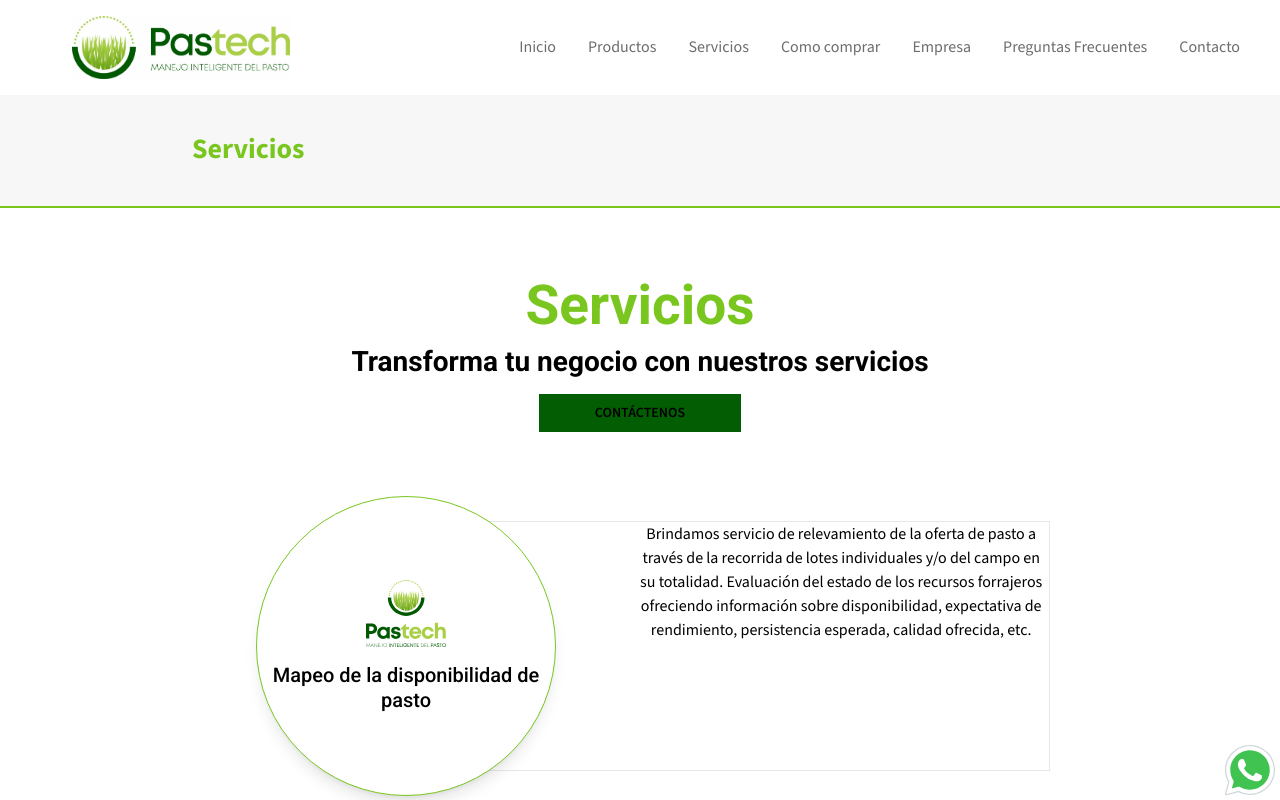
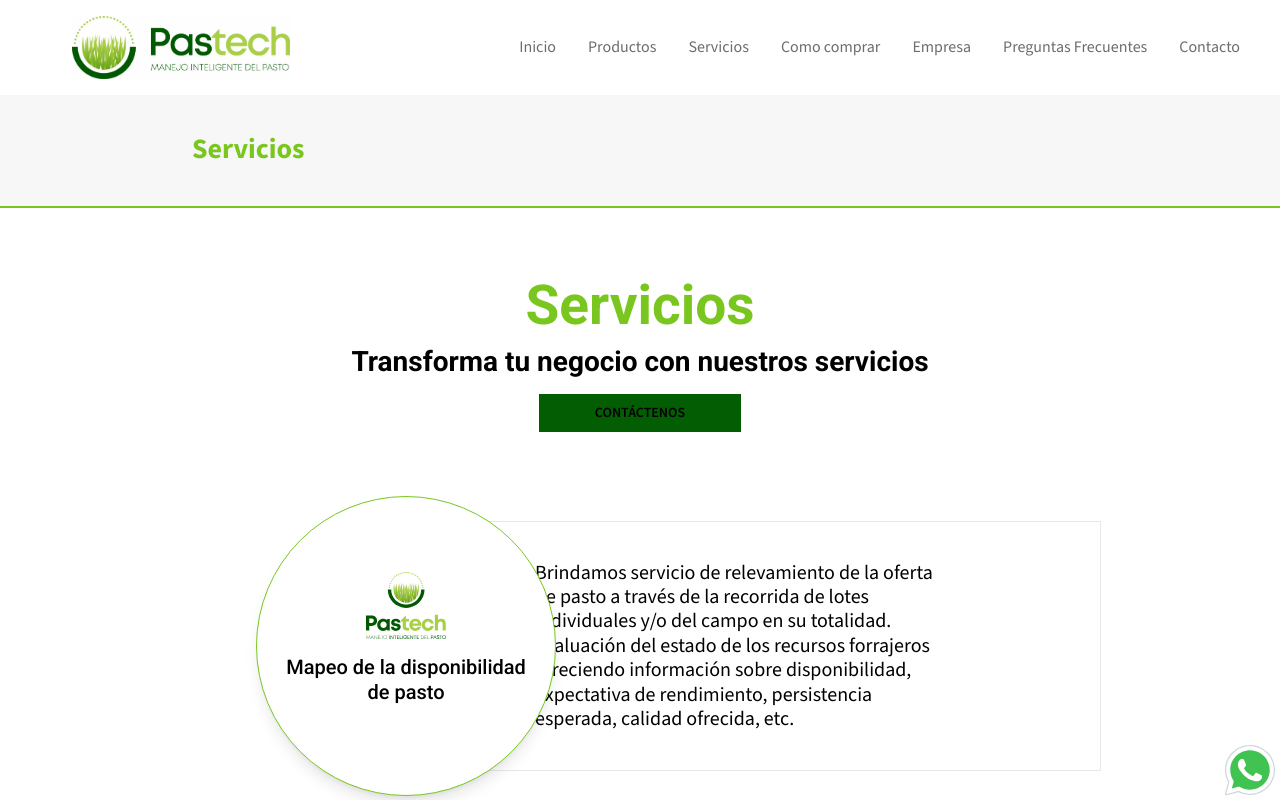
Before and after one commit to TomasMatarazzo/pastech-web, a React (Vite) app: page /servicios in a window 1280 px wide. Shown: the top 800 px of the page. Built offline with nearby package versions, Linux system fonts and the light colour scheme; a web font is replaced by a local one.

Commit message:
Update Servicios.jsx

```diff
--- a/src/pages/Contenido/Servicios.jsx
+++ b/src/pages/Contenido/Servicios.jsx
@@ -69,15 +69,13 @@
             <ul className=' px-[10%] w-[80%] relative flex gap-8 max-md:gap-0 max-md:px-4 flex-wrap text-left max-md:text-center justify-start pb-16 flex-col'>
             {data.map((item, index) => (
                 <div className='flex items-center'>
-                    <li key={index} className=' bg-white z-50 text-center flex flex-col items-center justify-center shadow-lg w-[300px] h-[300px] relative  max-md:w-[100%] max-md:p-8 max-md:my-8 border-first-green border-[1px] border-[50%]  rounded-full transition-all duration-500 hover:bg-slate-200'>
-                        <a href="https://wa.me/5492235431101?text=Hola! Me gustaría obtener información sobre Pastech. ¿Podrían ayudarme con detalles sobre lo que ofrecen?" target="_blank">
-                            <img src={logo} alt="Whatsapp" width={80} height={80} className='' />
-                        </a>
-                        <h1 className='pt-4 font-medium text-xl font-[Roboto] max-md:text-[20px] max-md:font-semibold md:whitespace-pre-line'>{item.pregunta}</h1>
+                    <li key={index} className=' bg-white z-50 text-center flex flex-col items-center justify-center shadow-lg w-[300px] h-[300px] relative  max-md:w-[100%] max-md:p-8 max-md:my-8 border-first-green border-[1px] border-[50%]  rounded-full transition-all duration-500 hover:bg-slate-200 text-wrap'>
+                        <img src={logo} alt="Whatsapp" width={80} height={80} className='' />
+                        <h1 className='pt-4 p-4 font-medium text-xl font-[Roboto] max-md:text-[20px] max-md:font-semibold md:whitespace-pre-line'>{item.pregunta}</h1>
                         {/* <p className='pt-4 font-normal text-md font-[Roboto] max-md:text-[20px] max-md:font-medium md:whitespace-pre-line text-[#626262]'>{item.respuesta}</p> */}
                     </li>
-                    <div className='w-[70%] -z-0 border absolute pl-[300px] left-[20%] h-[250px] text-center  '>
-                        <p>{item.respuesta}</p>
+                    <div className='w-[70%] -z-0 border absolute px-[150px] flex left-[25%] h-[250px] text-center items-center  '>
+                        <p className='{` py-9 font-medium text-xl text-left max-md:text-center `}'>{item.respuesta}</p>
                     </div>
                 </div>
                     ))}
```
